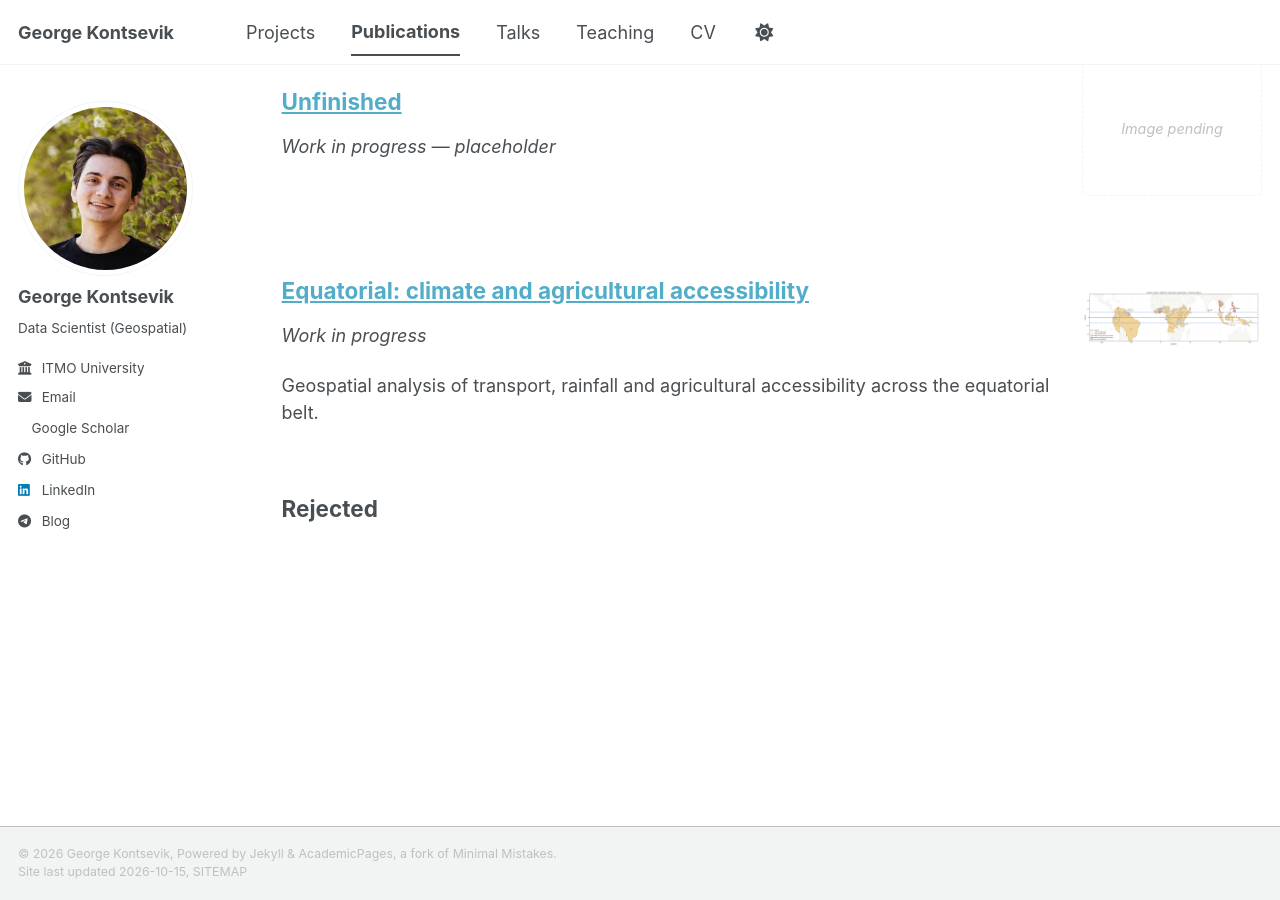
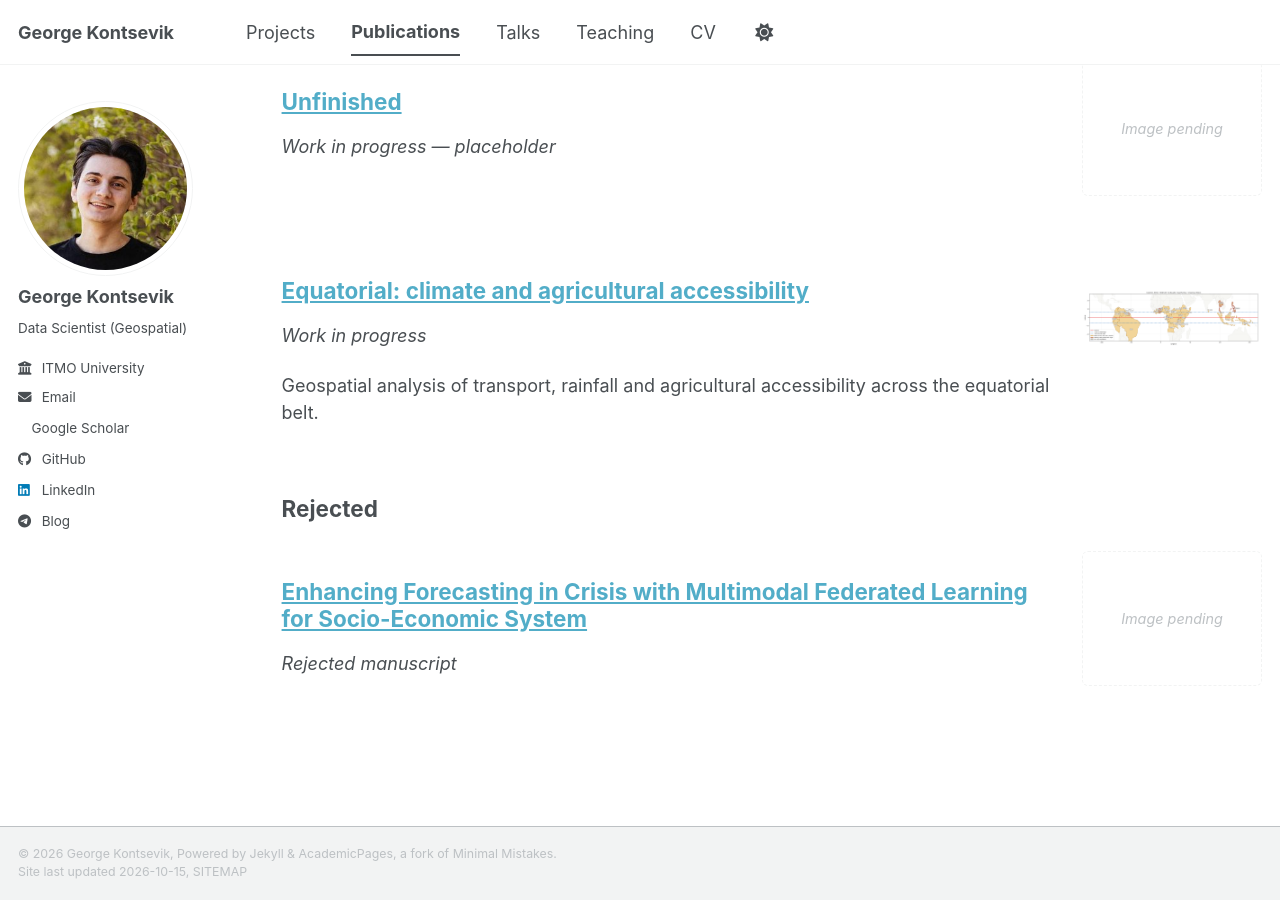
Before and after one commit to GeorgeKontsevik/GeorgeKontsevik.github.io, a Jekyll site: the page built from _pages/publications.md, in a window 1280 px wide and 900 px high, scrolled down 3830 px. Built offline with Jekyll 4.4.1, drawn with Linux system fonts in a browser that asks for light colours; a style sheet for code colours, icons or effects is not loaded.

Commit message:
Add rejected multimodal federated forecasting manuscript

```diff
--- a/_includes/archive-single.html
+++ b/_includes/archive-single.html
@@ -44,6 +44,8 @@
         {% elsif post.category == 'unfinished' %}
           <p><em>Work in progress</em></p>
           {% if post.collection == 'publications' %}{{ post.excerpt | markdownify }}{% endif %}
+        {% elsif post.category == 'rejected' %}
+          <p><em>Rejected manuscript</em></p>
         {% elsif post.collection == 'teaching' %}
           <p> {{ post.type }}, <i>{{ post.venue }}</i>, {{ post.date | default: "1900-01-01" | date: "%Y" }} </p>
         {% elsif post.collection == 'publications' %}
--- a/_layouts/single.html
+++ b/_layouts/single.html
@@ -38,6 +38,8 @@ layout: default
           <p><em>Work in progress — placeholder</em></p>
         {% elsif page.category == 'unfinished' %}
           <p><em>Work in progress</em></p>
+        {% elsif page.category == 'rejected' %}
+          <p><em>Rejected manuscript</em></p>
         {% elsif page.publication_year %}
           <p>{% if page.category == "preprints" %}Preprint on{% else %}Published in{% endif %} <i>{{ page.venue }}</i>, {{ page.publication_year }}</p>
         {% elsif page.collection == 'teaching' %}
--- /dev/null
+++ b/_publications/enhancing-forecasting-in-crisis-with-multimodal-federated-learning.md
@@ -0,0 +1,12 @@
+---
+title: "Enhancing Forecasting in Crisis with Multimodal Federated Learning for Socio-Economic System"
+collection: publications
+category: rejected
+permalink: /publication/enhancing-forecasting-in-crisis-with-multimodal-federated-learning/
+image: ""
+image_alt: ""
+---
+
+## Abstract
+
+Federated learning has emerged as a powerful approach to maintaining data privacy while enriching models with diverse data sources. This paper explores the concept of multimodal federated learning (MFL), where each client possesses unique data types. We develop a pipeline for MFL and apply it to forecasting in crisis situations, aiming to improve forecast quality while maintaining overall performance. Our method employs the SARIMAX model for local training and aggregation. Experimental results demonstrate that MFL can enhance forecasting accuracy, especially during crisis periods, without sacrificing performance in normal conditions.
```
